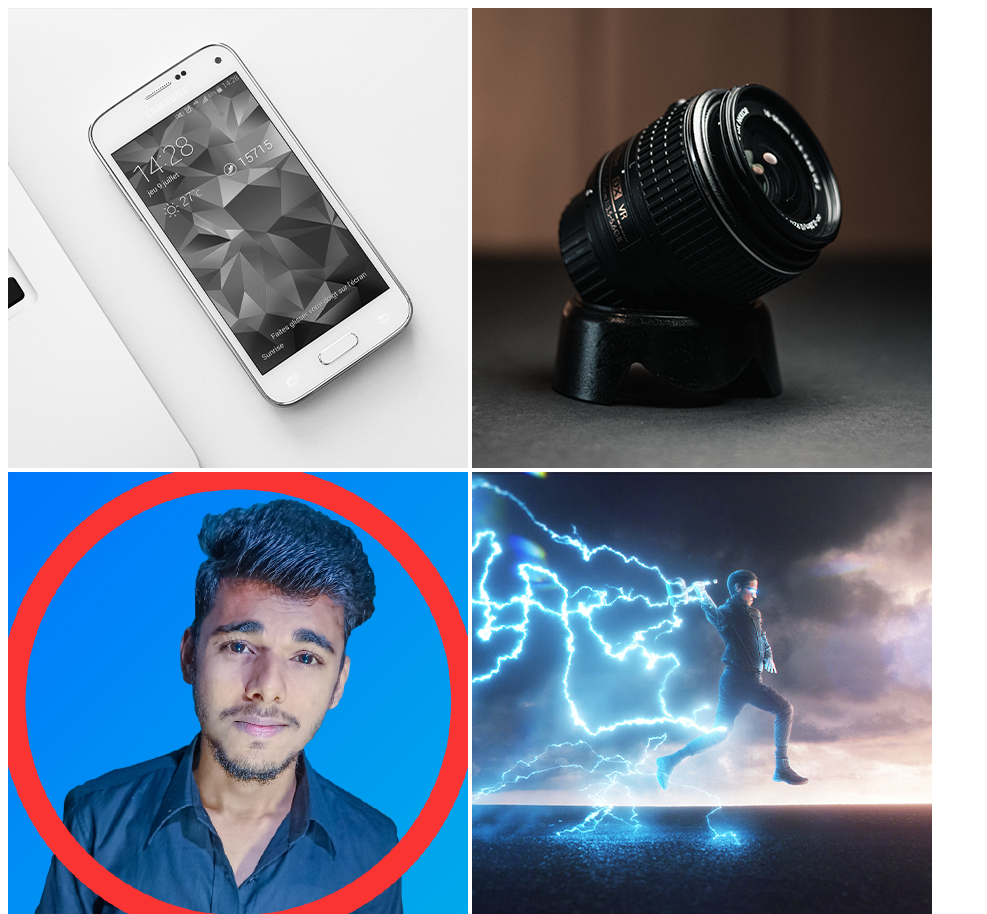
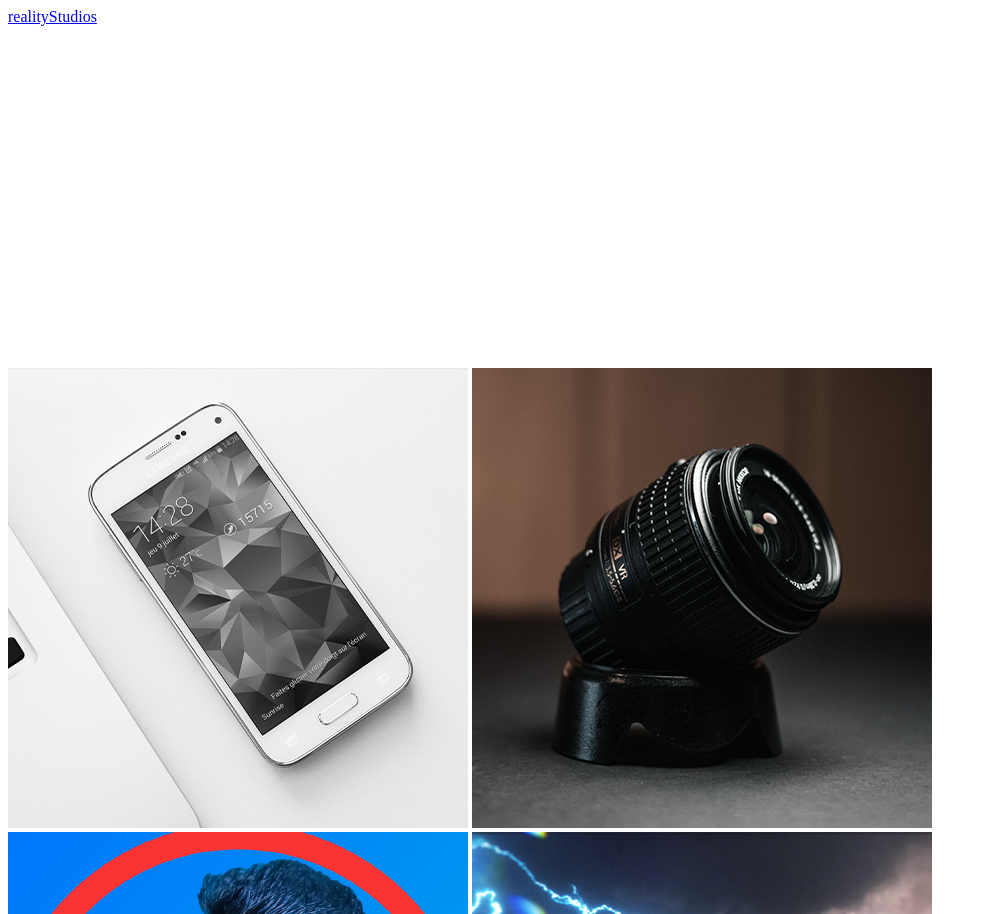
Before and after one commit to looser-xxx/toUplodeImage, a plain HTML site: page index.html in a window 1280 px wide. Shown: the top 914 px of the page, without its empty margins (0-987 px from the left). Drawn offline with Linux system fonts and the light colour scheme.

Commit message:
added link to asses other webpages

```diff
--- a/index.html
+++ b/index.html
@@ -8,6 +8,32 @@
   </title>
 </head>
 <body>
+
+
+  <div class="navBar">
+    <a href="realityStudios.html">realityStudios</a>
+  </div>
+
+
+  <br>
+  <br>
+  <br>
+  <br>
+  <br>
+  <br>
+  <br>
+  <br>
+  <br>
+  <br>
+  <br>
+  <br>
+  <br>
+  <br>
+  <br>
+  <br>
+  <br>
+  <br>
+  <br>
   <img src="realityStudio/commercials.png" alt="">
   <img src="realityStudio/mockUp.png" alt="">
   <img src="realityStudio/myPhoto.png" alt="">
```
